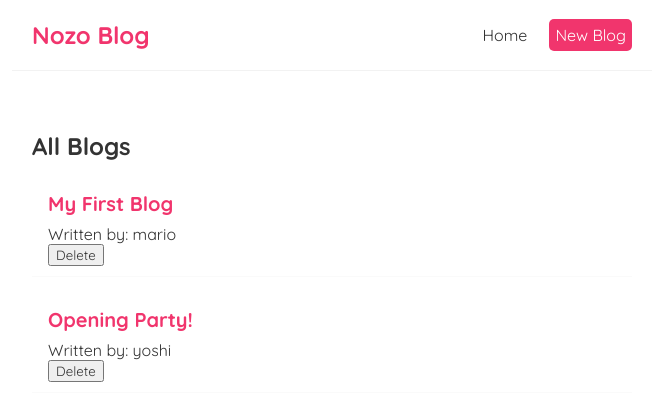
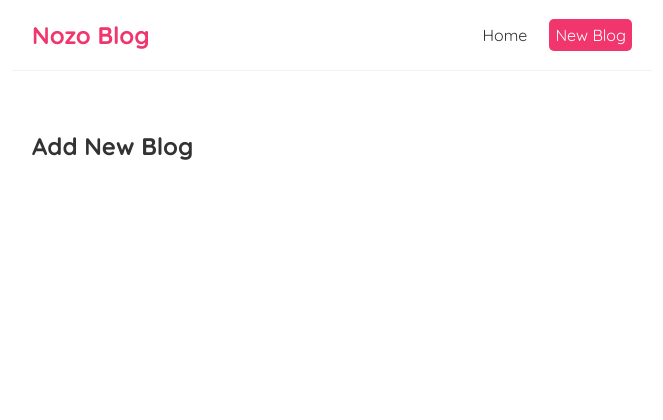
Before and after one commit to Kobby08/nozo-blog, a React (Create React App) app: page /create in a window 1280 px wide. Shown: the top 420 px of the page, without its empty margins (308-971 px from the left). Built offline with nearby package versions, Linux system fonts and the light colour scheme; data requests are answered from the project's data file.

Commit message:
adding routes to application

```diff
--- a/src/App.js
+++ b/src/App.js
@@ -1,6 +1,7 @@
+import { BrowserRouter as Router, Route, Switch } from "react-router-dom";
 import Navbar from "./Navbar";
 import Home from "./Home";
-import { BrowserRouter as Router, Route, Switch } from "react-router-dom";
+import Create from "./Create";
 
 function App() {
   return (
@@ -9,8 +10,11 @@
         <Navbar />
         <div className="content">
           <Switch>
-            <Route path="/">
+            <Route exact path="/">
               <Home />
+            </Route>
+            <Route path="/create">
+              <Create />
             </Route>
           </Switch>
         </div>
--- /dev/null
+++ b/src/Create.js
@@ -0,0 +1,9 @@
+const Create = () => {
+  return (
+    <div className="create">
+      <h2>Add New Blog</h2>
+    </div>
+  );
+};
+
+export default Create;
```
